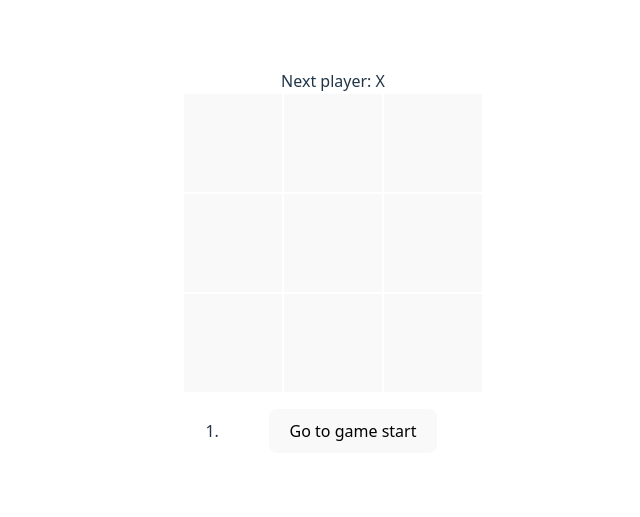
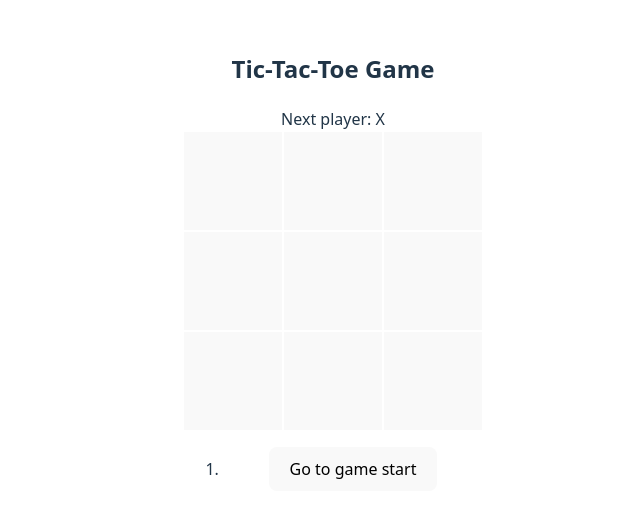
Before and after one commit to tanakadaichi1989/react-app-20250823, a React (Vite) app: page / in a window 1280 px wide. Shown: the part 131-648 px from the top of the page, without its empty margins (307-947 px from the left). Built offline with nearby package versions, Linux system fonts and the light colour scheme.

Commit message:
Edit Game.jst

```diff
--- a/src/Game.jsx
+++ b/src/Game.jsx
@@ -34,6 +34,7 @@ const Game = () => {
     return (
         <div className="game">
             <div className="game-board">
+                <h2>Tic-Tac-Toe Game</h2>
                 <Board xIsNext={xIsNext} squares={currentSquares} onPlay={handlePlay} />
             </div>
             <div className="game-info">
```
